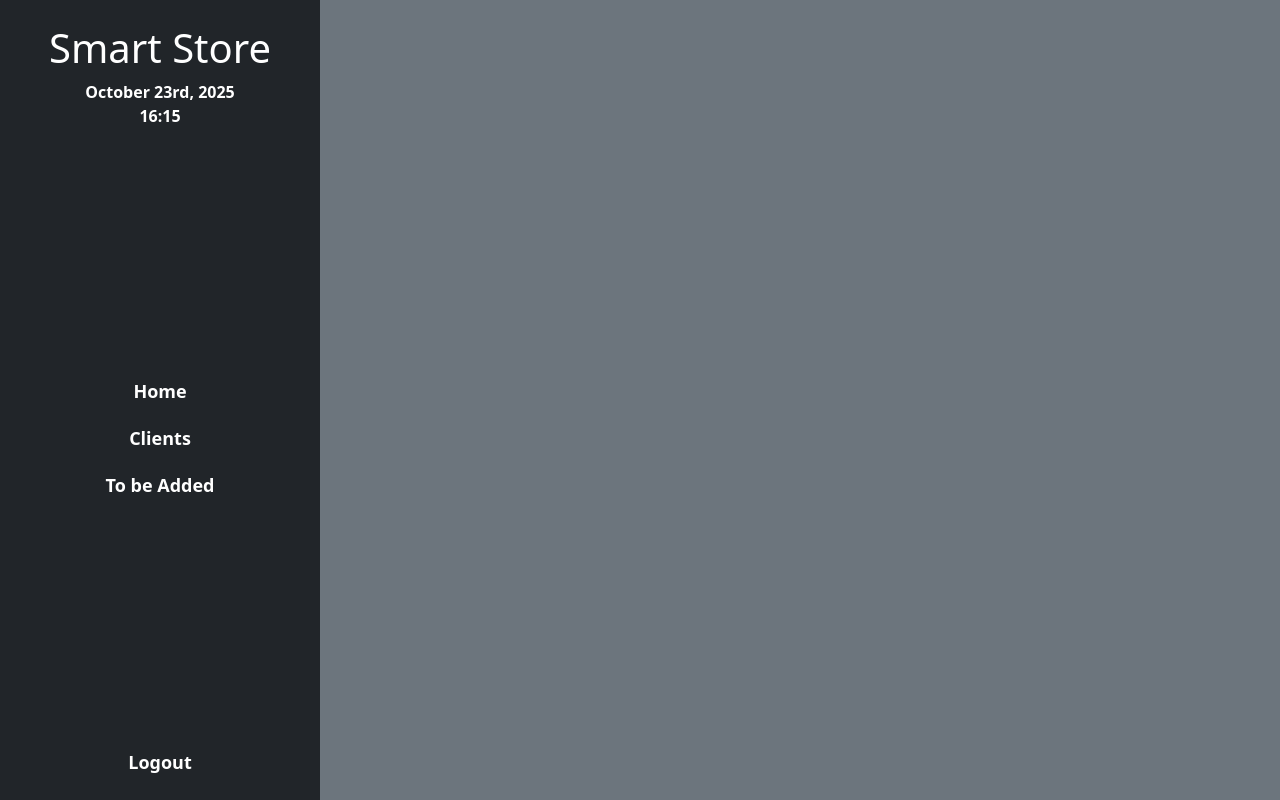
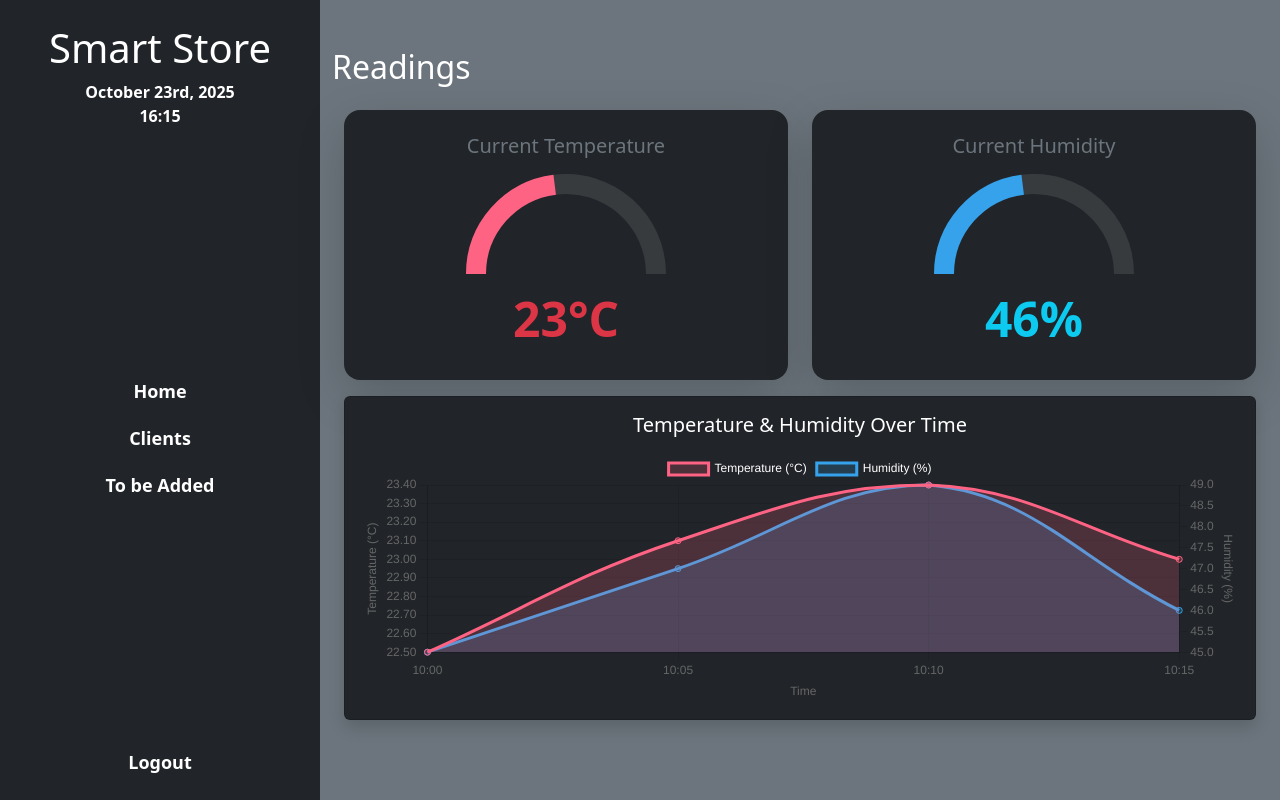
Before and after one commit to Crisguts/iot_snack_hub, a Flask app: page / in a window 1280 px wide. Run offline with Flask 3, Linux system fonts and the light colour scheme.

Commit message:
Chartjs code
- Added chartJs

```diff
--- a/app.py
+++ b/app.py
@@ -17,14 +17,24 @@ except ImportError:
 app = Flask(__name__)
 app.secret_key = "Cookies"
 
+
 @app.route("/")
 def index():
-    return render_template("index.html")
+    data = {
+        "timestamps": ["10:00", "10:05", "10:10", "10:15"],
+        "temperature": [22.5, 23.1, 23.4, 23.0],
+        "humidity": [45, 47, 49, 46]
+    }
+        # Get latest readings (last items in each list)
+    current_temp = data["temperature"][-1]
+    current_humidity = data["humidity"][-1]
 
-# @app.route("/", methods=["GET"])
-# def index():
-#     customers = db.get_customers()
-#     return render_template("index.html", customers=customers)
+    return render_template(
+        "index.html",
+        data=data,
+        current_temp=current_temp,
+        current_humidity=current_humidity
+    )
 
 @app.route("/client", defaults={"page": 1})
 @app.route("/client/page/<int:page>")
@@ -133,5 +143,4 @@ def update(customer_id):
 
 
 if __name__ == "__main__":
-    # app.run(host="0.0.0.0", port=8080, debug=False)
-    app.run(host="http://127.0.0.1", port=8080, debug=False)
+    app.run(host="127.0.0.1", port=8080, debug=False)
--- a/templates/index.html
+++ b/templates/index.html
@@ -47,11 +47,51 @@
         {% endwith %}
 
       </div>
+              <!-- Title -->
+        <h2 class="text-white mb-1">Readings</h2>
+<div class="container mt-4">
+
+<div class="row text-center mt-4">
+  <!-- Temperature Gauge -->
+  <div class="col-md-6 mb-3">
+    <div class="card bg-dark text-white p-4 shadow-lg border-0 rounded-4">
+      <h5 class="text-secondary mb-3">Current Temperature</h5>
+      <canvas id="tempGauge"  height="100"></canvas>
+      <h1 id="currentTemp" class="fw-bold display-5 text-danger mt-3">{{ current_temp }}°C</h1>
     </div>
   </div>
 
+  <!-- Humidity Gauge -->
+  <div class="col-md-6 mb-3">
+    <div class="card bg-dark text-white p-4 shadow-lg border-0 rounded-4">
+      <h5 class="text-secondary mb-3">Current Humidity</h5>
+      <canvas id="humidityGauge" height="100"></canvas>
+      <h1 id="currentHumidity" class="fw-bold display-5 text-info mt-3">{{ current_humidity }}%</h1>
+    </div>
+  </div>
+</div>
 
+  <!-- Bottom Row: Combined historical chart -->
+  <div class="card bg-dark text-white p-3 shadow">
+    <h5 class="text-center mb-3">Temperature & Humidity Over Time</h5>
+    <canvas id="iotChart" height="250"></canvas>
+  </div>
+</div>
 
+    </div>
+  </div>
+
+<script src="https://cdn.jsdelivr.net/npm/chart.js"></script>
+
+<script id="chart-data" type="application/json">
+  {{ data | tojson | safe }}
+</script>
+<script id="current-data" type="application/json">
+{
+  "temperature": {{ current_temp }},
+  "humidity": {{ current_humidity }}
+}
+</script>
  <script>
 // -----------------------------
 // Clock & Date
@@ -92,79 +132,116 @@ setTimeout(() => {
     });
 }, 3000);
 
-// -----------------------------
-// Animate Customer Rows
-// -----------------------------
-document.querySelectorAll('.Customer').forEach((row, index) => {
-    setTimeout(() => row.classList.add('visible'), index * 150);
-});
 
-// -----------------------------
-// Delete Modal Setup
-// -----------------------------
-const deleteModal = document.getElementById('deleteModal');
-const confirmDeleteBtn = document.getElementById('confirmDeleteBtn');
 
-deleteModal.addEventListener('show.bs.modal', event => {
-    const button = event.relatedTarget;
-    const deleteUrl = button.getAttribute('data-delete-url');
-    confirmDeleteBtn.setAttribute('href', deleteUrl);
-});
+  const chartData = JSON.parse(document.getElementById('chart-data').textContent);
+  document.getElementById('currentTemp').textContent = chartData.temperature.at(-1) + '°C';
+document.getElementById('currentHumidity').textContent = chartData.humidity.at(-1) + '%';
 
-// -----------------------------
-// View & Edit Modals
-// -----------------------------
-const viewClientModal = document.getElementById('viewClientModal');
-const editClientModal = document.getElementById('editClientModal');
-const editClientForm = document.getElementById('editClientForm');
-const editFromViewBtn = document.getElementById('editFromViewBtn');
+  const currentData = JSON.parse(document.getElementById('current-data').textContent);
+  const tempValue = currentData.temperature;
+  const humidityValue = currentData.humidity;
 
-viewClientModal.addEventListener('show.bs.modal', event => {
-    const row = event.relatedTarget;
-    const customerId = row.getAttribute('data-id');
-    const firstName = row.getAttribute('data-firstname');
-    const lastName = row.getAttribute('data-lastname');
-    const email = row.getAttribute('data-email');
-    const dateStr = row.getAttribute('data-date');
+  // ---- Temperature Gauge ----
+  const tempCtx = document.getElementById('tempGauge').getContext('2d');
+  new Chart(tempCtx, {
+    type: 'doughnut',
+    data: {
+      labels: ['Temp', 'Remaining'],
+      datasets: [{
+        data: [tempValue, 50 - tempValue], // assuming 0–50°C scale
+        backgroundColor: ['rgba(255, 99, 132, 1)', 'rgba(255,255,255,0.1)'],
+        borderWidth: 0,
+        cutout: '80%',
+        rotation: -90,
+        circumference: 180
+      }]
+    },
+options: {
+  responsive: false,
+  animation: { duration: 1500, easing: 'easeOutCubic' },
+  plugins: { legend: { display: false } },
+}
+  });
 
-    // Fill View Modal
-    document.getElementById('modalFirstName').textContent = firstName;
-    document.getElementById('modalLastName').textContent = lastName;
-    document.getElementById('modalEmail').textContent = email;
-    document.getElementById('modalDate').textContent = dateStr
-        ? new Date(dateStr).toLocaleDateString('en-US', { year: 'numeric', month: 'long', day: 'numeric' })
-        : 'N/A';
+  // ---- Humidity Gauge ----
+  const humCtx = document.getElementById('humidityGauge').getContext('2d');
+  new Chart(humCtx, {
+    type: 'doughnut',
+    data: {
+      labels: ['Humidity', 'Remaining'],
+      datasets: [{
+        data: [humidityValue, 100 - humidityValue], // 0–100% range
+        backgroundColor: ['rgba(54, 162, 235, 1)', 'rgba(255,255,255,0.1)'],
+        borderWidth: 0,
+        cutout: '80%',
+        rotation: -90,
+        circumference: 180
+      }]
+    },
+options: {
+  responsive: false,
+  animation: { duration: 1500, easing: 'easeOutCubic' },
+  plugins: { legend: { display: false } },
+}
+  });
 
-    // Set hidden ID for Edit modal
-    document.getElementById('editCustomerId').value = customerId;
-});
+  const ctx = document.getElementById('iotChart').getContext('2d');
+  const iotChart = new Chart(ctx, {
+    type: 'line',
+    data: {
+      labels: chartData.timestamps,
+datasets: [
+  {
+    label: 'Temperature (°C)',
+    data: chartData.temperature,        // Temperature values
+    borderColor: 'rgba(255, 99, 132, 1)',
+    backgroundColor: 'rgba(255, 99, 132, 0.2)',
+    tension: 0.4,
+    fill: true,
+    yAxisID: 'y1'
+  },
+  {
+    label: 'Humidity (%)',
+    data: chartData.humidity,           // Humidity values
+    borderColor: 'rgba(54, 162, 235, 1)',
+    backgroundColor: 'rgba(54, 162, 235, 0.2)',
+    tension: 0.4,
+    fill: true,
+    yAxisID: 'y2'
+  }
+]
 
-// Fill Edit Modal when clicking "Edit Client" in View Modal
-editFromViewBtn.addEventListener('click', () => {
-    const customerId = document.getElementById('editCustomerId').value;
-
-    // Set form action dynamically
-    editClientForm.action = `/update/${customerId}`;
-
-    // Fill form fields
-    document.getElementById('editFirstName').value = document.getElementById('modalFirstName').textContent;
-    document.getElementById('editLastName').value = document.getElementById('modalLastName').textContent;
-    document.getElementById('editEmail').value = document.getElementById('modalEmail').textContent;
-});
-
-const editCancelBtn = document.getElementById('editBackButton');
-const editModal = document.getElementById('editClientModal');
-const viewModal = document.getElementById('viewClientModal');
-
-editCancelBtn.addEventListener('click', () => {
-  // Hide Edit modal
-  const editModalInstance = bootstrap.Modal.getInstance(editModal);
-  editModalInstance.hide();
-
-  // Show View modal
-  const viewModalInstance = new bootstrap.Modal(viewModal);
-  viewModalInstance.show();
-});
+    },
+    options: {
+      interaction: {
+        mode: 'index',
+        intersect: false
+      },
+      stacked: false,
+      scales: {
+        y1: {
+          type: 'linear',
+          position: 'left',
+          title: { display: true, text: 'Temperature (°C)' }
+        },
+        y2: {
+          type: 'linear',
+          position: 'right',
+          title: { display: true, text: 'Humidity (%)' },
+          grid: { drawOnChartArea: false }
+        },
+        x: {
+          title: { display: true, text: 'Time' }
+        }
+      },
+      plugins: {
+        legend: {
+          labels: { color: '#fff' }
+        }
+      }
+    }
+  });
 </script>
 
 
```
Also changed, not shown: templates/client.html (+14 -5 lines).
